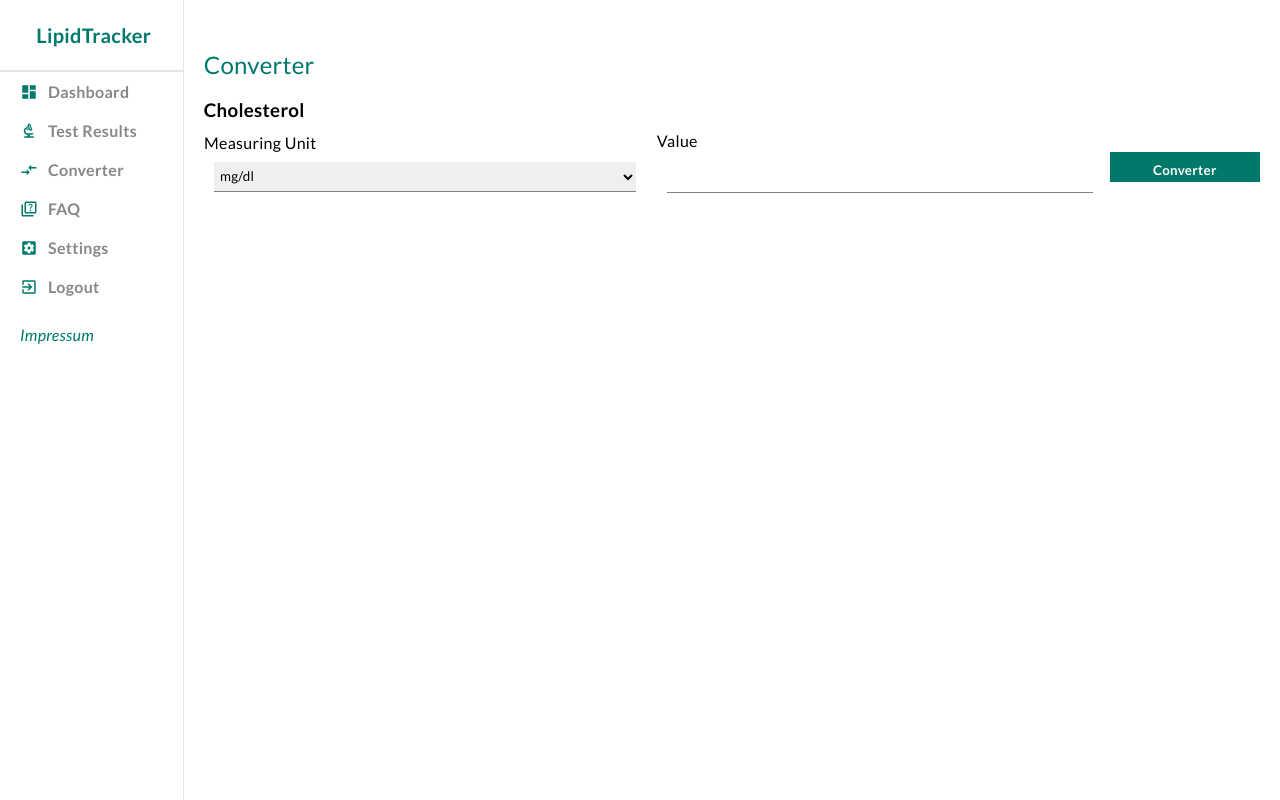
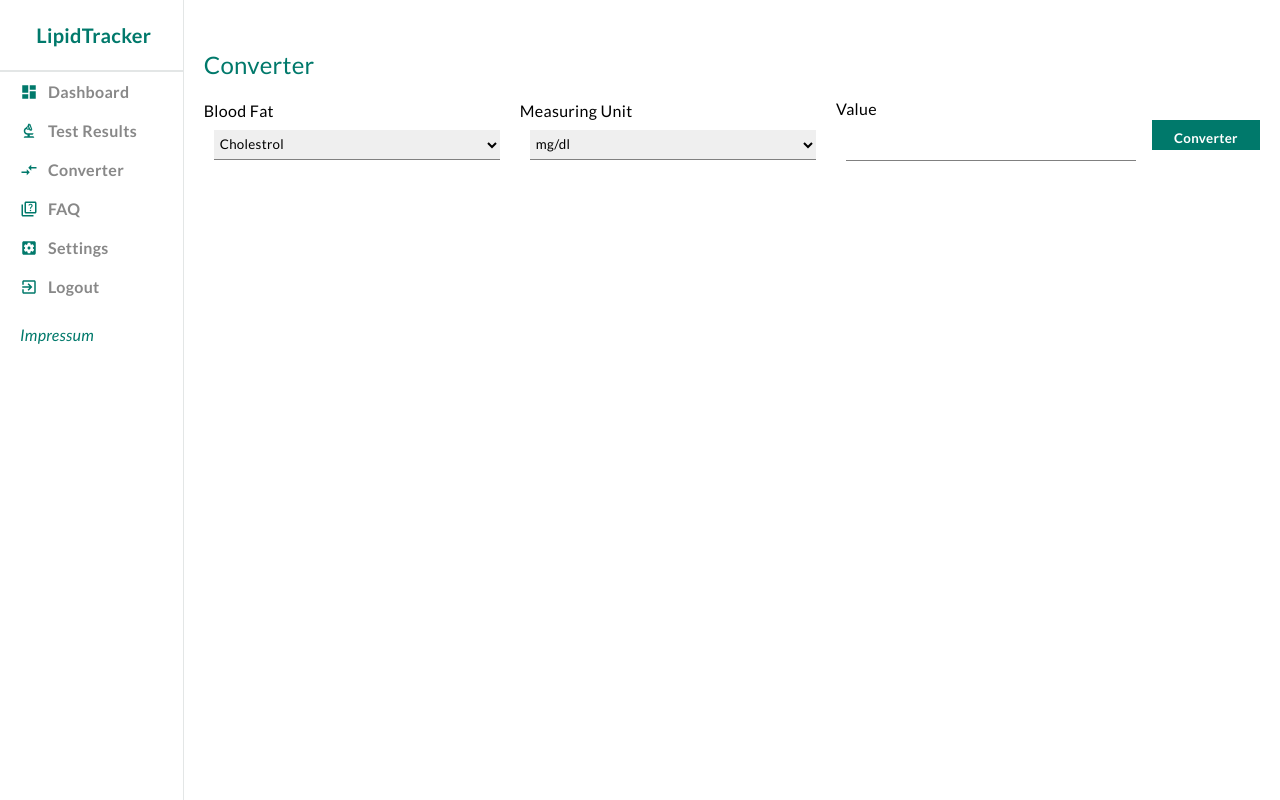
Before and after one commit to IsabelWen/LipidTracker, a React (Create React App) app: page /converter in a window 1280 px wide. Built offline with nearby package versions, Linux system fonts and the light colour scheme; no server answers; sample sign-in values are in the browser's storage.

Commit message:
Update converter

```diff
--- a/src/components/calculator/calculator.jsx
+++ b/src/components/calculator/calculator.jsx
@@ -3,6 +3,7 @@ import "./calculator.scss"
 import { useState } from "react";
 
 const Calculator = () => {
+    const [lipid, setLipid] = useState("cholestrol");
     const [unit, setUnit] = useState("mg/dl");
     const [value, setValue] = useState(0);
     const [result, setResult] = useState(null);
@@ -13,14 +14,15 @@ const Calculator = () => {
 
         if (value) {
             let convertedValue = null;
+            let i = lipid === 'triglycerides' ? 88.57 : 38.67;
 
             // Convert from mg/dl to mmol/l
             if (unit === "mg/dl") {
-                convertedValue = (parseFloat(value) / 38.67).toFixed(2);
+                convertedValue = (parseFloat(value) / i).toFixed(2);
 
             // Convert from mmol/l to mg/dl
             } else if (unit === "mmol/l") {
-                convertedValue = (parseFloat(value) * 38.67).toFixed(2);
+                convertedValue = (parseFloat(value) * i).toFixed(2);
             }
 
             setResult(convertedValue);
@@ -33,9 +35,19 @@ const Calculator = () => {
                 Converter
             </div>
             <div className="calculatorContainer">
-                <h3>Cholesterol</h3>
-
                 <form onSubmit={handleUpdate}>
+                    <div className="formInput" key="lipid">
+                        <label>
+                            Blood Fat
+                        </label>
+                        <select
+                            id="lipid"
+                            onChange={(e) => setLipid(e.target.value)}
+                        >
+                            <option value="cholestrol">Cholestrol</option>
+                            <option value="triglycerides">Triglycerides</option>
+                        </select>
+                    </div>
                     <div className="formInput" key="measuring-unit">
                         <label>
                             Measuring Unit
--- a/src/components/calculator/calculator.scss
+++ b/src/components/calculator/calculator.scss
@@ -54,6 +54,14 @@
                 cursor: pointer;
                 margin: 10px 0;
             }
+
+            @media (max-width: 780px) {
+                flex-direction: column;
+
+                .formInput {
+                    width: 100%;
+                }
+            }
         }
 
         .result {
```
